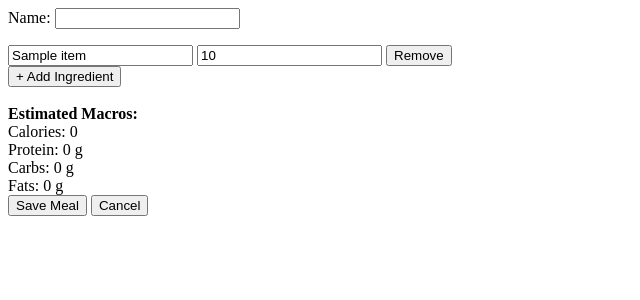
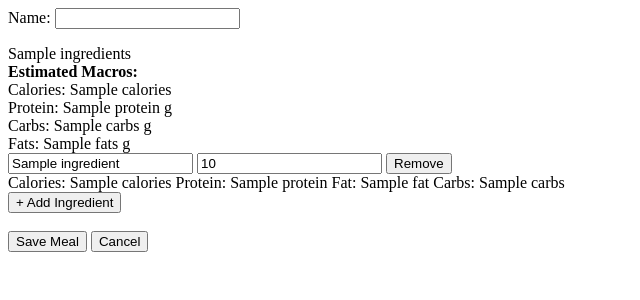
Before and after one commit to Rakhyvel/piecemeal, a Django app: template piecemeal_app/templates/piecemeal_app/partials/meal_form.html in a window 1280 px wide. Shown: the top 300 px of the page, without its empty margins (0-640 px from the left). Run offline with Django 5.2, Linux system fonts and the light colour scheme; tables that the repository leaves empty hold one stand-in row (values such as "Sample post"); the template is opened without the code that fills it: values that come from a table or form of the project are taken from there, most other values are stand-ins (such as "Sample title", 1, 10 or a date in 2020).

Commit message:
add child macros to meal modals, update full meal macros

```diff
--- a/piecemeal_app/models.py
+++ b/piecemeal_app/models.py
@@ -22,13 +22,45 @@ class FoodItem(models.Model):
                 "fats": self.fats,
             }
         else:
-            total = {"calories": 0, "protein": 0, "carbs": 0, "fats": 0}
+            total = {"calories": 0.0, "protein": 0.0, "carbs": 0.0, "fats": 0.0}
             for entry in self.entries.all():
                 child_macros = entry.item.macro_totals()
                 factor = entry.quantity
                 for k in total:
                     total[k] += child_macros[k] * factor
             return total
+
+    """
+      "name": String,
+      "quantity": Float,
+      "macros": {
+        "calories": Float,
+        "protein": Float,
+        "carbs": Float,
+        "fat": Float,
+      }
+    """
+
+    def get_ingredients(self):
+        retval = []
+        entries: list[MealEntry] = self.entries.all()
+        for entry in entries:
+            retval.append(
+                {
+                    "name": entry.item.name,
+                    "quantity": entry.quantity,
+                    "macros": entry.item.macro_totals(),
+                }
+            )
+        return retval
+
+    @classmethod
+    def get_macros_by_name(cls, owner, quantity: float, name: str):
+        food_item = cls.objects.get(name__iexact=name, owner=owner)
+        macros = food_item.macro_totals()
+        for k in macros:
+            macros[k] *= quantity
+        return macros
 
 
 def _calculate_macros(user, ingredients: list[dict]) -> dict:
--- a/piecemeal_app/templates/piecemeal_app/partials/day_plan.html
+++ b/piecemeal_app/templates/piecemeal_app/partials/day_plan.html
@@ -10,7 +10,7 @@
             <input type="text" class="entry-food-name-input"
                 value="{% if schedule_entry.food_item %}{{ schedule_entry.food_item.name }}{% endif %}" autocomplete="off">
             <input type="number" class="entry-quantity-input" value="{{ schedule_entry.quantity }}" autocomplete="off">
-            <button>✏️</button>
+            <button class="edit-food-item" data-id='{{ schedule_entry.food_item.id }}'>✏️</button>
             <form method="post" action="{% url 'delete_schedule_entry' schedule_entry.id day %}"
                 class="delete-schedule-entry-form">
                 {% csrf_token %}
--- a/piecemeal_app/templates/piecemeal_app/partials/meal_form.html
+++ b/piecemeal_app/templates/piecemeal_app/partials/meal_form.html
@@ -3,27 +3,11 @@
 
     {{ form.as_p }}
 
-    <div id="ingredient-rows">
-        {% for entry in entries %}
-        <div class="ingredient-row">
-            <input type="text" name="ingredient_name" class="ingredient-name" value="{{ entry.item.name }}" placeholder="Ingredient name">
-            <input type="number" name="ingredient_quantity" value="{{ entry.quantity }}" step="0.1">
-            <button type="button" class="remove-row">Remove</button>
-        </div>
-        {% endfor %}
-    </div>
+    {% include "piecemeal_app/partials/meal_ingredients_list.html" %}
 
     <button type="button" id="add-ingredient-row">+ Add Ingredient</button>
     <br><br>
 
-    <div id="macro-summary">
-        <strong>Estimated Macros:</strong>
-        <div>Calories: <span id="meal-macro-calories">0</span></div>
-        <div>Protein: <span id="meal-macro-protein">0</span> g</div>
-        <div>Carbs: <span id="meal-macro-carbs">0</span> g</div>
-        <div>Fats: <span id="meal-macro-fats">0</span> g</div>
-    </div>
-
     <button type="submit">Save Meal</button>
     <button type="button" data-dismiss="modal">Cancel</button>
 </form>
--- /dev/null
+++ b/piecemeal_app/templates/piecemeal_app/partials/meal_ingredients_list.html
@@ -0,0 +1,45 @@
+<!--
+## Takes in:
+{
+  "ingredients": [
+    {
+      "name": String,
+      "quantity": Float,
+      "macros": {
+        "calories": Float,
+        "protein": Float,
+        "carbs": Float,
+        "fat": Float,
+      }
+    }
+  ],
+  "macros": {
+    "calories": Float,
+    "protein": Float,
+    "carbs": Float,
+    "fat": Float,
+  }
+}
+-->
+<div id="ingredient-rows">
+    {{ ingredients }}
+    <div id="macro-summary">
+        <strong>Estimated Macros:</strong>
+        <div>Calories: <span id="meal-macro-calories">{{ macros.calories }}</span></div>
+        <div>Protein: <span id="meal-macro-protein">{{ macros.protein }}</span> g</div>
+        <div>Carbs: <span id="meal-macro-carbs">{{ macros.carbs }}</span> g</div>
+        <div>Fats: <span id="meal-macro-fats">{{ macros.fats }}</span> g</div>
+    </div>
+
+    {% for ingredient in ingredients %}
+    <div class="ingredient-row">
+        <input type="text" name="ingredient_name" class="ingredient-name" value="{{ ingredient.name }}" placeholder="Ingredient name">
+        <input type="number" name="ingredient_quantity" value="{{ ingredient.quantity }}" step="0.1">
+        <button type="button" class="remove-row">Remove</button>
+    </div>
+    Calories: {{ ingredient.macros.calories }}
+    Protein: {{ ingredient.macros.protein }}
+    Fat: {{ ingredient.macros.fat }}
+    Carbs: {{ ingredient.macros.carbs }}
+    {% endfor %}
+</div>
```
Also changed, not shown: piecemeal_app/templates/piecemeal_app/home.html (+3 -7 lines), piecemeal_app/views.py (+25 -4 lines).
